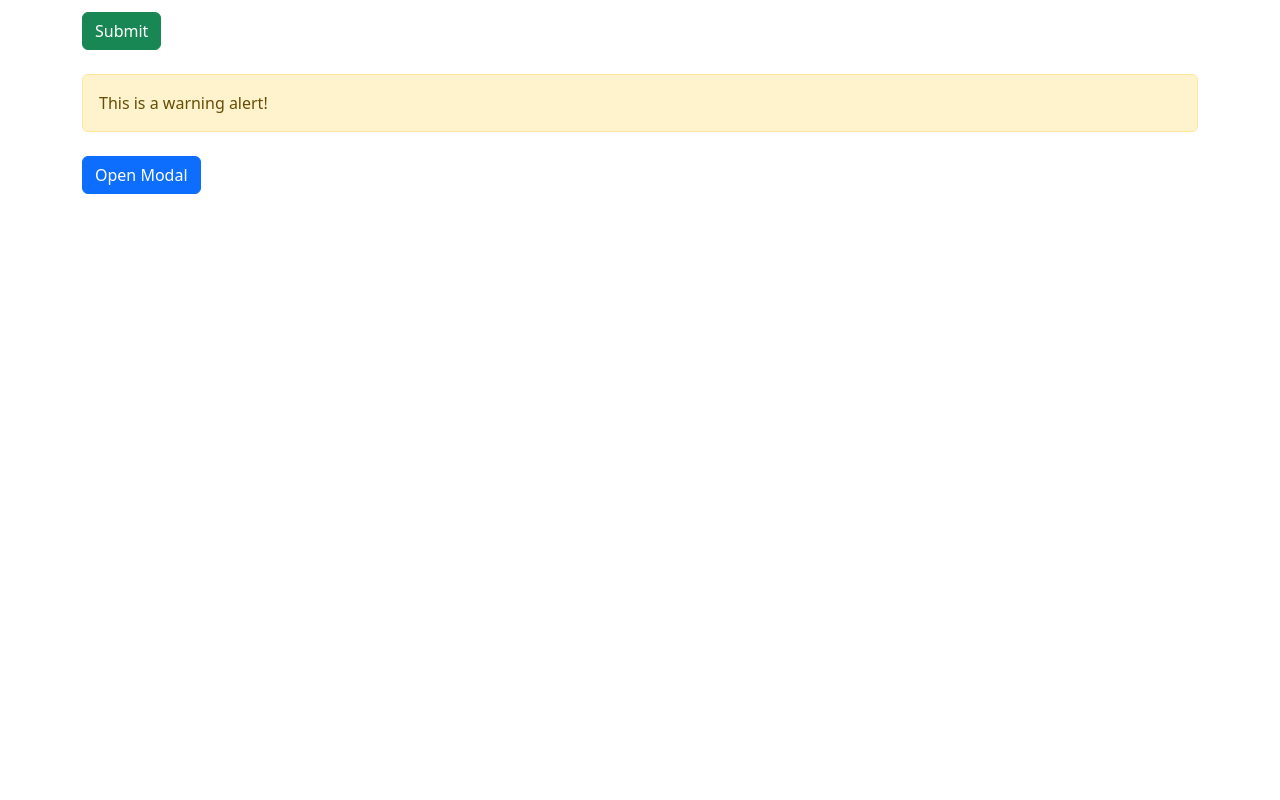
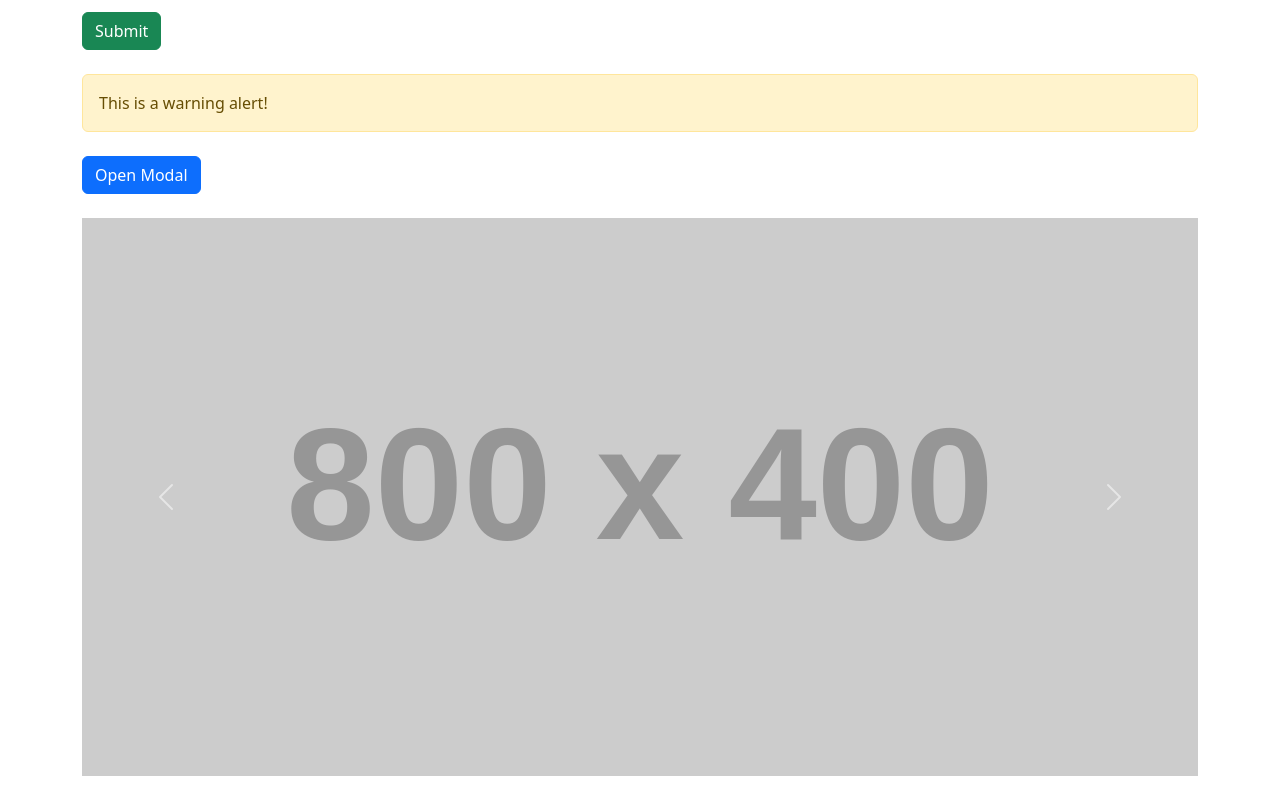
Before and after one commit to DagimDev/TutorialsHub, a plain HTML site: page Bootstrap/bootstrap-notes.html in a window 1280 px wide. Shown: the part 322-1122 px from the top of the page. Before the commit the page ends 800 px from the top, so only its background shows below. Drawn offline with nearby package versions, Linux system fonts and the light colour scheme; placeholder pictures from the web are drawn by us.

Commit message:
Carousel

```diff
--- a/Bootstrap/bootstrap-notes.html
+++ b/Bootstrap/bootstrap-notes.html
@@ -100,6 +100,39 @@
           </div>
         </div>
       </div>
+
+      <div id="carouselExample" class="carousel slide mb-4">
+        <div class="carousel-inner">
+          <div class="carousel-item active">
+            <img
+              src="https://via.placeholder.com/800x400"
+              class="d-block w-100"
+            />
+          </div>
+          <div class="carousel-item">
+            <img
+              src="https://via.placeholder.com/800x400"
+              class="d-block w-100"
+            />
+          </div>
+        </div>
+        <button
+          class="carousel-control-prev"
+          type="button"
+          data-bs-target="#carouselExample"
+          data-bs-slide="prev"
+        >
+          <span class="carousel-control-prev-icon"></span>
+        </button>
+        <button
+          class="carousel-control-next"
+          type="button"
+          data-bs-target="#carouselExample"
+          data-bs-slide="next"
+        >
+          <span class="carousel-control-next-icon"></span>
+        </button>
+      </div>
     </div>
 
     <script src="https://cdn.jsdelivr.net/npm/bootstrap@5.3.0/dist/js/bootstrap.bundle.min.js"></script>
```
